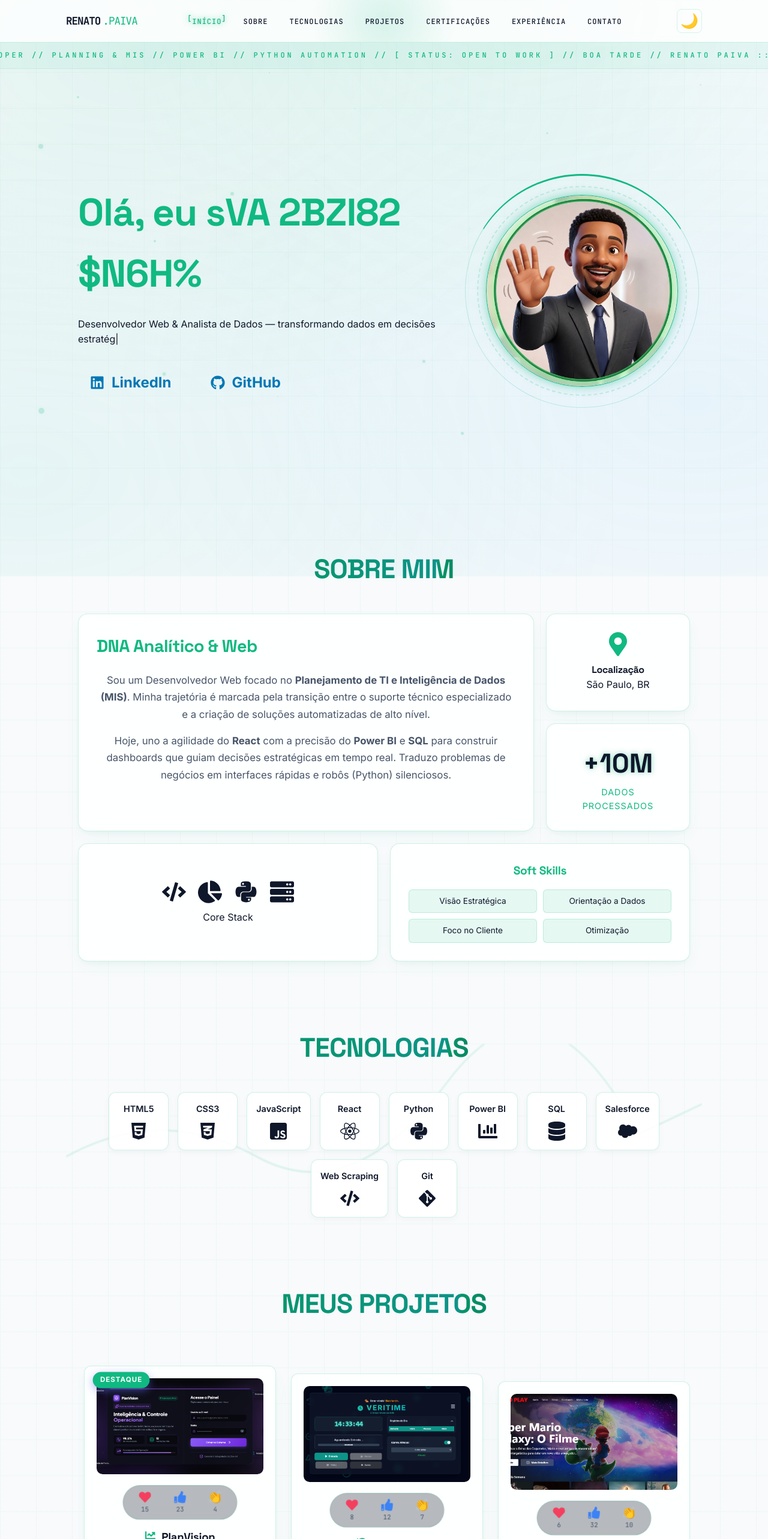
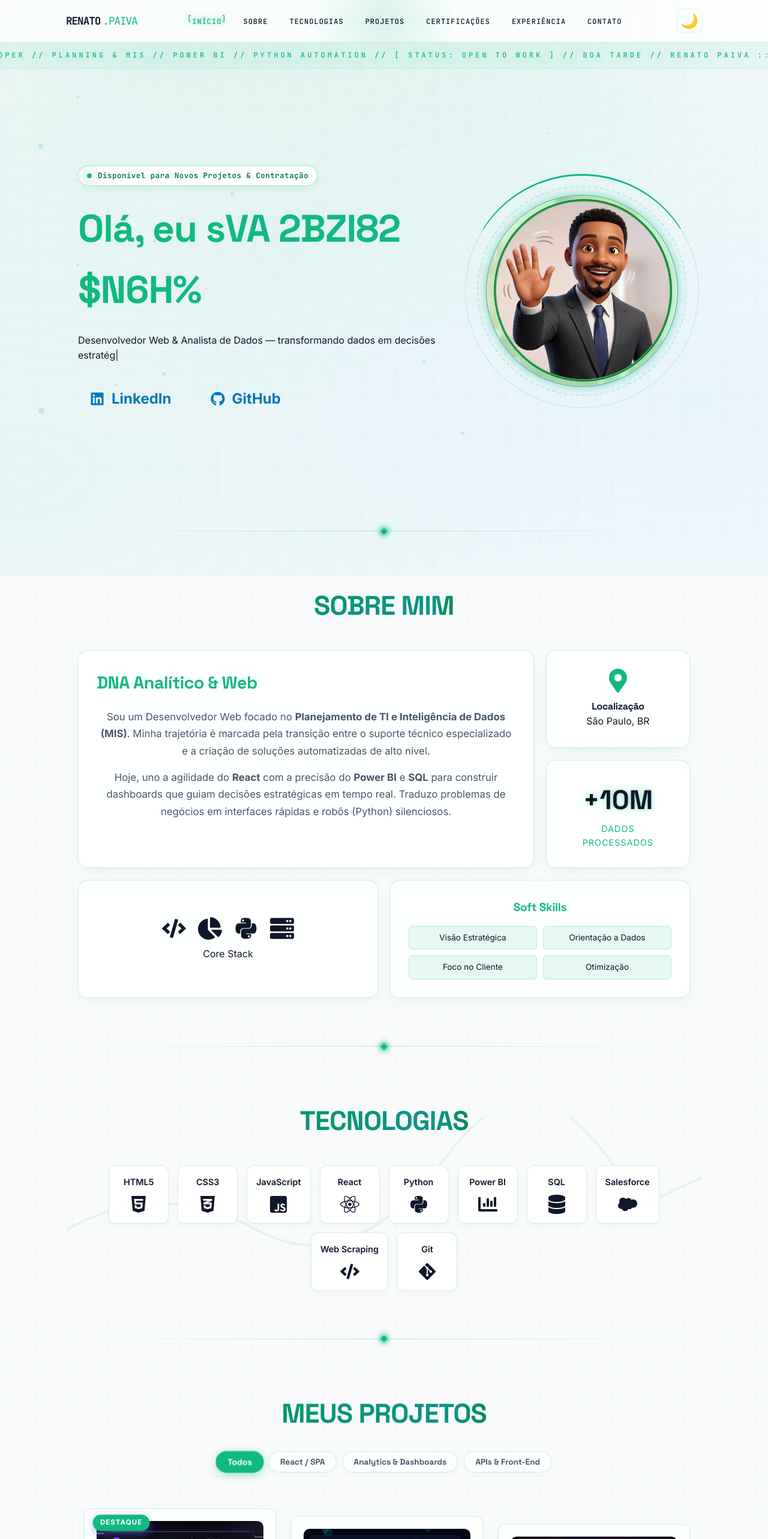
Before and after one commit to Renato8318/Portfolio---Renato---Paiva, a React (Vite) app: page / in a window 1280 px wide. Shown: the top 2566 px of the page at 60% size. Built offline with nearby package versions, Linux system fonts and the light colour scheme.

Commit message:
Atualizando tema escuro do portfolio

```diff
--- a/src/App.jsx
+++ b/src/App.jsx
@@ -2,7 +2,7 @@
 import { BrowserRouter as Router, Routes, Route, useLocation, Link } from "react-router-dom";
 import AOS from "aos";
 import "aos/dist/aos.css";
-import { FaWhatsapp, FaLinkedin, FaReact, FaHtml5, FaCss3Alt, FaJsSquare, FaBars, FaTimes, FaArrowUp } from "react-icons/fa";
+import { FaWhatsapp, FaLinkedin, FaReact, FaHtml5, FaCss3Alt, FaJsSquare, FaBars, FaTimes, FaArrowUp, FaEnvelope, FaCopy, FaCheck } from "react-icons/fa";
 import Hero from "./components/Hero";
 import Sobre from "./components/Sobre";
 import Tecnologias from "./components/Tecnologias";
@@ -18,6 +18,8 @@
 function AppContent() {
   const [greeting, setGreeting] = useState("");
   const [menuOpen, setMenuOpen] = useState(false);
+  const [scrollProgress, setScrollProgress] = useState(0);
+  const [copiedEmail, setCopiedEmail] = useState(false);
   const [darkMode, setDarkMode] = useState(() => {
     try {
       const saved = localStorage.getItem("theme");
@@ -40,6 +42,12 @@
     return isHome ? `#${id}` : `/#${id}`;
   };
 
+  const handleCopyEmail = () => {
+    navigator.clipboard.writeText("paivarenato8318@gmail.com");
+    setCopiedEmail(true);
+    setTimeout(() => setCopiedEmail(false), 2500);
+  };
+
   useEffect(() => {
     AOS.init({ duration: 800, once: true });
 
@@ -48,9 +56,19 @@
     else if (hours < 18) setGreeting("Boa tarde");
     else setGreeting("Boa noite");
 
+    // Monitor de Progresso de Rolagem
+    const handleScroll = () => {
+      const totalHeight = document.documentElement.scrollHeight - window.innerHeight;
+      if (totalHeight > 0) {
+        const progress = (window.scrollY / totalHeight) * 100;
+        setScrollProgress(progress);
+      }
+    };
+
+    window.addEventListener("scroll", handleScroll, { passive: true });
+
     // IntersectionObserver para detectar seção ativa no menu
     const sectionIds = ["home", "sobre", "tecnologias", "projetos", "certificacoes", "experiencia", "contato"];
-    const observers = [];
 
     const observer = new IntersectionObserver(
       (entries) => {
@@ -68,8 +86,11 @@
       if (el) observer.observe(el);
     });
 
-    return () => observer.disconnect();
-  }, []); // Inicializa apenas uma vez
+    return () => {
+      window.removeEventListener("scroll", handleScroll);
+      observer.disconnect();
+    };
+  }, []);
 
   useEffect(() => {
     if (darkMode) {
@@ -95,6 +116,14 @@
   return (
     <>
       <CustomCursor />
+
+      {/* Barra de Progresso de Rolagem Neon */}
+      <div
+        className="scroll-progress-bar"
+        style={{ width: `${scrollProgress}%` }}
+        aria-hidden="true"
+      />
+
       {/* Camada de Fundo Viva (Nós e Conexões) */}
       <div className="bg-tech-layer">
         <div className="data-node n1"></div>
@@ -170,10 +199,15 @@
         <Route path="/" element={
           <main className="container">
             <Hero />
+            <div className="section-divider"><span className="divider-node"></span></div>
             <Sobre />
+            <div className="section-divider"><span className="divider-node"></span></div>
             <Tecnologias />
+            <div className="section-divider"><span className="divider-node"></span></div>
             <Projetos />
-            <Certificacoes /> {/* Add new component */}
+            <div className="section-divider"><span className="divider-node"></span></div>
+            <Certificacoes />
+            <div className="section-divider"><span className="divider-node"></span></div>
             <Experiencia />
           </main>
         } />
@@ -199,19 +233,32 @@
           <h2 onMouseMove={handleMouseMove}>
             <ScrambleText text="Contato" />
           </h2>
-          <p>Vamos trabalhar juntos? Me chame em uma das redes:</p>
+          <p>Vamos trabalhar juntos? Me chame em uma das redes ou envie um e-mail direto:</p>
+
           <div className="contact-links">
             <a href={`https://wa.me/5511959117042?text=${encodeURIComponent("Olá Renato, vi seu portfólio e gostaria de conversar sobre uma oportunidade técnica.")}`} target="_blank" rel="noopener noreferrer" className="contact-item whatsapp-btn">
               <FaWhatsapp className="contact-icon" /> WhatsApp
             </a>
+
             <a href="https://www.linkedin.com/in/renato-paiva-developer/" target="_blank" rel="noopener noreferrer" className="contact-item linkedin-btn" onMouseMove={handleMouseMove}>
               <FaLinkedin className="contact-icon" /> LinkedIn
             </a>
+
+            <button
+              onClick={handleCopyEmail}
+              className={`contact-item copy-email-btn ${copiedEmail ? "copied" : ""}`}
+              onMouseMove={handleMouseMove}
+              title="Clique para copiar o e-mail"
+            >
+              {copiedEmail ? <FaCheck className="contact-icon text-success" /> : <FaEnvelope className="contact-icon" />}
+              <span>{copiedEmail ? "✓ E-mail Copiado!" : "paivarenato8318@gmail.com"}</span>
+              {!copiedEmail && <FaCopy className="copy-icon-sm" />}
+            </button>
           </div>
+
           <div className="footer-copyright">
             <p>
               &copy; {new Date().getFullYear()} Renato Paiva. Todos os direitos reservados.
-
             </p>
             <div className="tech-stack-icons">
               <FaReact title="React" />
--- a/src/components/Hero.jsx
+++ b/src/components/Hero.jsx
@@ -25,6 +25,14 @@
     <section id="home" className="hero" data-aos="fade-up">
       <div className="hero-container">
         <div className="hero-text">
+          {/* Status Badge - Open to Work / Disponível */}
+          <a href="#contato" className="status-badge" onMouseMove={handleMouseMove}>
+            <span className="status-dot">
+              <span className="status-ping"></span>
+            </span>
+            <span className="status-text">Disponível para Novos Projetos & Contratação</span>
+          </a>
+
           <h1>
             <span className="highlight"><ScrambleText text="Olá, eu sou Renato Paiva" /></span>
           </h1>
--- a/src/components/Projetos.jsx
+++ b/src/components/Projetos.jsx
@@ -9,6 +9,22 @@
   const scrollRef = useRef(null);
   const [canScrollLeft, setCanScrollLeft] = useState(false);
   const [canScrollRight, setCanScrollRight] = useState(true);
+  const [activeFilter, setActiveFilter] = useState("todos");
+
+  const filterCategories = [
+    { id: "todos", label: "Todos" },
+    { id: "react", label: "React / SPA" },
+    { id: "analytics", label: "Analytics & Dashboards" },
+    { id: "apis", label: "APIs & Front-End" },
+  ];
+
+  const filteredProjetos = projetos.filter((proj) => {
+    if (activeFilter === "todos") return true;
+    if (activeFilter === "react") return proj.tech?.some(t => t.toLowerCase().includes("react"));
+    if (activeFilter === "analytics") return proj.slug === "planvision" || proj.slug === "veritime" || proj.tech?.some(t => t.toLowerCase().includes("recharts"));
+    if (activeFilter === "apis") return proj.slug === "sessaoplay" || proj.slug === "amicao" || proj.tech?.some(t => t.toLowerCase().includes("api"));
+    return true;
+  });
 
   const checkScroll = () => {
     if (scrollRef.current) {
@@ -29,7 +45,7 @@
         window.removeEventListener("resize", checkScroll);
       };
     }
-  }, []);
+  }, [filteredProjetos]);
 
   const handleMouseMove = (e) => {
     const rect = e.currentTarget.getBoundingClientRect();
@@ -53,6 +69,19 @@
         <ScrambleText text="Meus Projetos" />
       </h2>
 
+      {/* Filtros de Categoria Interativos */}
+      <div className="project-filters" onMouseMove={handleMouseMove}>
+        {filterCategories.map((cat) => (
+          <button
+            key={cat.id}
+            className={`filter-btn ${activeFilter === cat.id ? "active" : ""}`}
+            onClick={() => setActiveFilter(cat.id)}
+          >
+            {cat.label}
+          </button>
+        ))}
+      </div>
+
       <div className="certificacoes-wrapper">
         <button
           className={`nav-arrow left ${!canScrollLeft ? 'hidden' : ''}`}
@@ -63,7 +92,7 @@
         </button>
 
         <div className="certificacoes-grid" ref={scrollRef}>
-          {projetos.map((proj) => (
+          {filteredProjetos.map((proj) => (
             <div key={proj.slug} style={{ minWidth: '320px', display: 'flex', flexDirection: 'column' }}>
               <ProjectCard {...proj} />
             </div>
--- a/src/style.css
+++ b/src/style.css
@@ -3256,3 +3256,257 @@
     0 0 0 2px rgba(16, 185, 129, 0.5),
     0 8px 32px rgba(16, 185, 129, 0.2);
 }
+
+/* =============================================
+   1. BARRA DE PROGRESSO DE ROLAGEM NEON
+   ============================================= */
+.scroll-progress-bar {
+  position: fixed;
+  top: 0;
+  left: 0;
+  height: 3px;
+  background: linear-gradient(90deg, #10b981 0%, #34d399 50%, #06b6d4 100%);
+  z-index: 10001;
+  box-shadow: 0 0 10px rgba(16, 185, 129, 0.8), 0 0 20px rgba(52, 211, 153, 0.4);
+  transition: width 0.1s ease-out;
+  pointer-events: none;
+}
+
+/* =============================================
+   2. STATUS BADGE HERO (OPEN TO WORK)
+   ============================================= */
+.status-badge {
+  display: inline-flex;
+  align-items: center;
+  gap: 10px;
+  padding: 6px 14px;
+  background: rgba(16, 185, 129, 0.08);
+  border: 1px solid rgba(16, 185, 129, 0.3);
+  border-radius: 50px;
+  text-decoration: none;
+  margin-bottom: 20px;
+  backdrop-filter: blur(8px);
+  -webkit-backdrop-filter: blur(8px);
+  transition: all 0.3s cubic-bezier(0.4, 0, 0.2, 1);
+  width: fit-content;
+}
+
+.status-badge:hover {
+  background: rgba(16, 185, 129, 0.16);
+  border-color: var(--primary-color);
+  box-shadow: 0 0 15px rgba(16, 185, 129, 0.3);
+  transform: translateY(-2px);
+}
+
+.status-dot {
+  position: relative;
+  display: flex;
+  width: 8px;
+  height: 8px;
+}
+
+.status-dot::before {
+  content: "";
+  position: absolute;
+  inset: 0;
+  background-color: var(--primary-color);
+  border-radius: 50%;
+}
+
+.status-ping {
+  position: absolute;
+  inset: -3px;
+  background-color: var(--primary-color);
+  border-radius: 50%;
+  opacity: 0.75;
+  animation: radar-ping 1.8s cubic-bezier(0, 0, 0.2, 1) infinite;
+}
+
+@keyframes radar-ping {
+  0% { transform: scale(1); opacity: 0.8; }
+  100% { transform: scale(2.6); opacity: 0; }
+}
+
+.status-text {
+  font-family: 'JetBrains Mono', monospace;
+  font-size: 0.78rem;
+  font-weight: 600;
+  color: var(--primary-color);
+  letter-spacing: 0.5px;
+}
+
+body:not(.dark) .status-badge {
+  background: rgba(255, 255, 255, 0.9);
+  border: 1px solid rgba(16, 185, 129, 0.35);
+  box-shadow: 0 4px 12px rgba(16, 185, 129, 0.1);
+}
+
+body:not(.dark) .status-text {
+  color: #047857;
+}
+
+/* =============================================
+   3. FILTROS DE CATEGORIA EM PROJETOS
+   ============================================= */
+.project-filters {
+  display: flex;
+  flex-wrap: wrap;
+  justify-content: center;
+  gap: 10px;
+  margin: -10px auto 30px auto;
+  max-width: 700px;
+}
+
+.filter-btn {
+  background: rgba(255, 255, 255, 0.04);
+  border: 1px solid rgba(255, 255, 255, 0.1);
+  color: var(--text-gray);
+  padding: 8px 18px;
+  border-radius: 30px;
+  font-family: 'Space Grotesk', sans-serif;
+  font-size: 0.85rem;
+  font-weight: 600;
+  cursor: pointer;
+  transition: all 0.3s cubic-bezier(0.4, 0, 0.2, 1);
+  backdrop-filter: blur(8px);
+  outline: none;
+}
+
+.filter-btn:hover {
+  color: var(--text-white);
+  border-color: rgba(16, 185, 129, 0.4);
+  background: rgba(16, 185, 129, 0.08);
+  transform: translateY(-2px);
+}
+
+.filter-btn.active {
+  background: rgba(16, 185, 129, 0.18);
+  border-color: var(--primary-color);
+  color: var(--primary-color);
+  box-shadow: 0 0 15px rgba(16, 185, 129, 0.25);
+  transform: scale(1.04);
+}
+
+body:not(.dark) .filter-btn {
+  background: rgba(255, 255, 255, 0.85);
+  border: 1px solid rgba(16, 185, 129, 0.2);
+  color: #475569;
+  box-shadow: 0 2px 8px rgba(0, 0, 0, 0.03);
+}
+
+body:not(.dark) .filter-btn:hover {
+  color: #0f172a;
+  border-color: var(--primary-color);
+  background: rgba(255, 255, 255, 0.95);
+}
+
+body:not(.dark) .filter-btn.active {
+  background: var(--primary-color);
+  color: #ffffff;
+  border-color: var(--primary-color);
+  box-shadow: 0 4px 15px rgba(16, 185, 129, 0.35);
+}
+
+/* =============================================
+   4. BOTÃO COPIAR E-MAIL COM FEEDBACK
+   ============================================= */
+.copy-email-btn {
+  display: inline-flex;
+  align-items: center;
+  gap: 10px;
+  padding: 10px 20px;
+  background: rgba(15, 23, 42, 0.6);
+  backdrop-filter: blur(8px);
+  border: 1px solid var(--border-subtle);
+  border-radius: 50px;
+  color: var(--text-white);
+  font-family: 'JetBrains Mono', monospace;
+  font-size: 0.9rem;
+  font-weight: 600;
+  cursor: pointer;
+  transition: all 0.3s cubic-bezier(0.4, 0, 0.2, 1);
+  outline: none;
+  text-decoration: none;
+}
+
+.copy-email-btn:hover {
+  border-color: var(--primary-color);
+  color: var(--primary-color);
+  box-shadow: 0 0 15px rgba(16, 185, 129, 0.25);
+  transform: translateY(-2px);
+}
+
+.copy-email-btn.copied {
+  background: rgba(16, 185, 129, 0.2);
+  border-color: var(--primary-color);
+  color: #34d399;
+  box-shadow: 0 0 20px rgba(16, 185, 129, 0.4);
+}
+
+.copy-icon-sm {
+  font-size: 0.8rem;
+  opacity: 0.7;
+}
+
+body:not(.dark) .copy-email-btn {
+  background: rgba(255, 255, 255, 0.9);
+  border: 1px solid rgba(16, 185, 129, 0.25);
+  color: #0f172a;
+  box-shadow: 0 4px 12px rgba(0, 0, 0, 0.03);
+}
+
+body:not(.dark) .copy-email-btn:hover {
+  border-color: var(--primary-color);
+  color: #047857;
+  background: rgba(255, 255, 255, 1);
+  box-shadow: 0 6px 20px rgba(16, 185, 129, 0.18);
+}
+
+body:not(.dark) .copy-email-btn.copied {
+  background: #10b981;
+  color: #ffffff;
+  border-color: #10b981;
+}
+
+/* =============================================
+   5. DIVISORES DE SEÇÃO CIBERNÉTICOS (HUD BREAKERS)
+   ============================================= */
+.section-divider {
+  position: relative;
+  width: 100%;
+  max-width: 1000px;
+  height: 1px;
+  margin: 30px auto;
+  background: linear-gradient(
+    90deg,
+    transparent 0%,
+    rgba(16, 185, 129, 0.05) 15%,
+    rgba(16, 185, 129, 0.35) 50%,
+    rgba(16, 185, 129, 0.05) 85%,
+    transparent 100%
+  );
+  display: flex;
+  align-items: center;
+  justify-content: center;
+}
+
+.divider-node {
+  width: 8px;
+  height: 8px;
+  background: var(--primary-color);
+  transform: rotate(45deg);
+  border-radius: 1px;
+  box-shadow: 0 0 10px var(--primary-color);
+  filter: drop-shadow(0 0 4px var(--primary-color));
+}
+
+body:not(.dark) .section-divider {
+  background: linear-gradient(
+    90deg,
+    transparent 0%,
+    rgba(16, 185, 129, 0.08) 15%,
+    rgba(16, 185, 129, 0.3) 50%,
+    rgba(16, 185, 129, 0.08) 85%,
+    transparent 100%
+  );
+}
```
